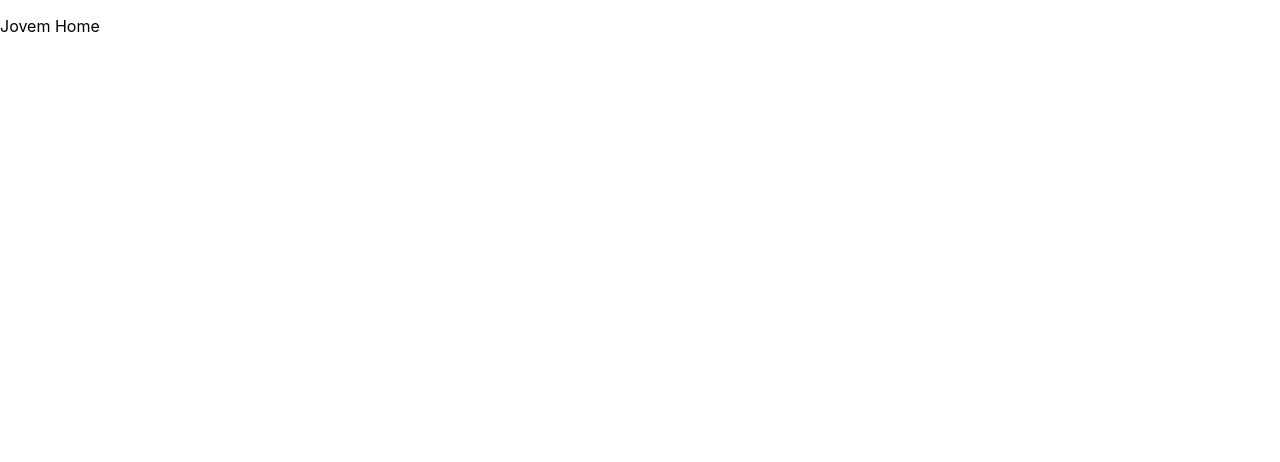
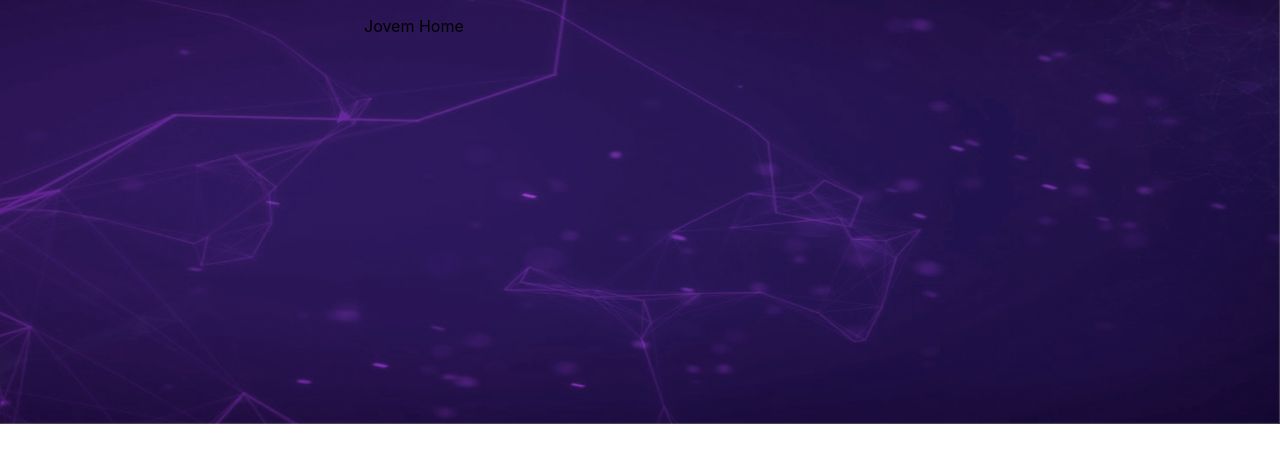
Before and after one commit to conradopsa/ponte, a React (Create React App) app: page /jovem/home in a window 1280 px wide. Shown: the top 462 px of the page. Built offline with nearby package versions, Linux system fonts and the light colour scheme.

Commit message:
Added jovem routes

```diff
--- a/src/pages/jovem/Jovem.tsx
+++ b/src/pages/jovem/Jovem.tsx
@@ -1,7 +1,31 @@
-export function Jovem() {
+import React from 'react';
+import { Container, makeStyles } from "@material-ui/core";
+import { Switch } from "react-router-dom";
+import RouteWithSubRoutes from "../../components/RouteWithSubRoutes";
+
+const useStyles = makeStyles({
+  backgroundImage: {
+    display: 'inline-block',
+    width: '100vw',
+    height: '100vh',
+    backgroundImage: "url('/title-background.png')",
+    backgroundSize: '100% 53vh',
+    backgroundRepeat: 'no-repeat'
+  }
+});
+
+export function Jovem({ routes }: any) {
+  const classes = useStyles();
+
   return (
-    <>
-      <p>Jovem Home</p>
-    </>
+    <div className={classes.backgroundImage}>
+      <Container maxWidth="sm">
+        <Switch>
+          { routes.map((route: any, i: number) => (
+            <RouteWithSubRoutes key={i} {...route} />
+          ))}
+        </Switch>
+      </Container>
+    </div>
   );
 }
```
Also changed, not shown: public/title-background.png (added).
